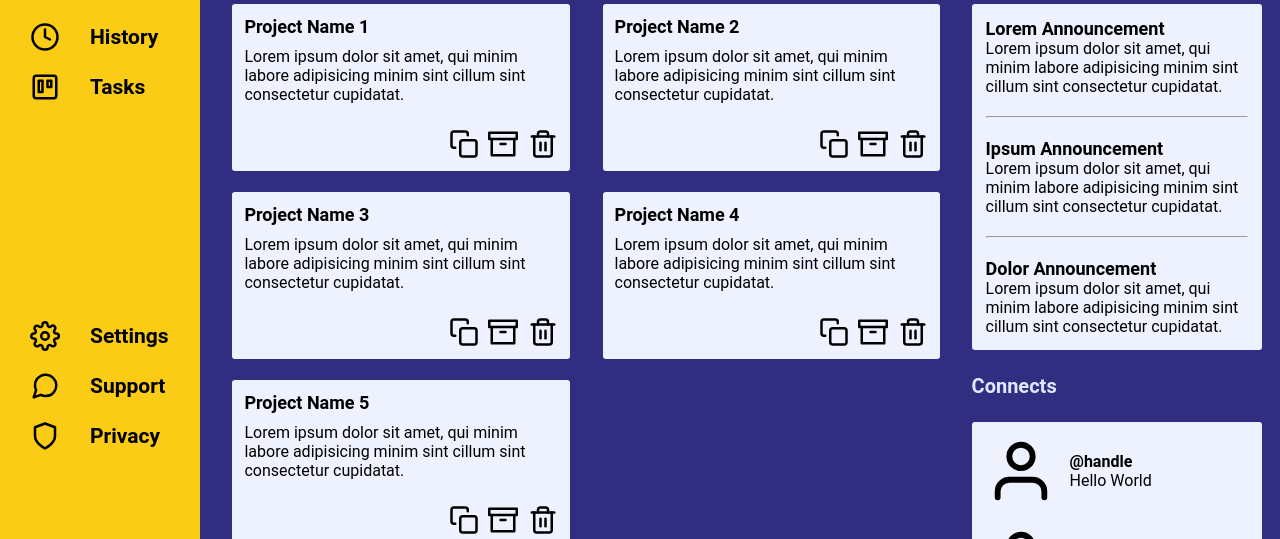
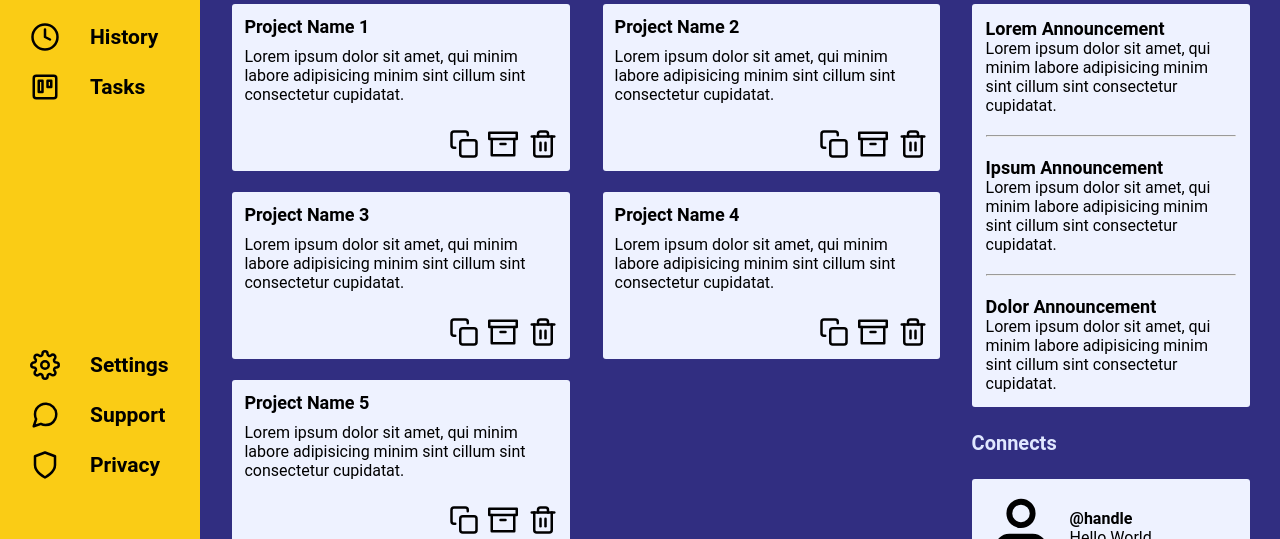
Before and after one commit to jfvillablanca/odin-admin-dashboard, a plain HTML site: page index.html in a window 1280 px wide. Shown: the part 238-777 px from the top of the page. Drawn offline with Linux system fonts and the light colour scheme.

Commit message:
Fix rightsidebar right margin

```diff
--- a/styles.css
+++ b/styles.css
@@ -300,7 +300,7 @@ body {
 }
 
 .rightsidebar {
-  margin-right: calc(var(--size-card-gap) * 2);
+  margin-right: 3rem;
 }
 
 .rightsidebar h2,
```
